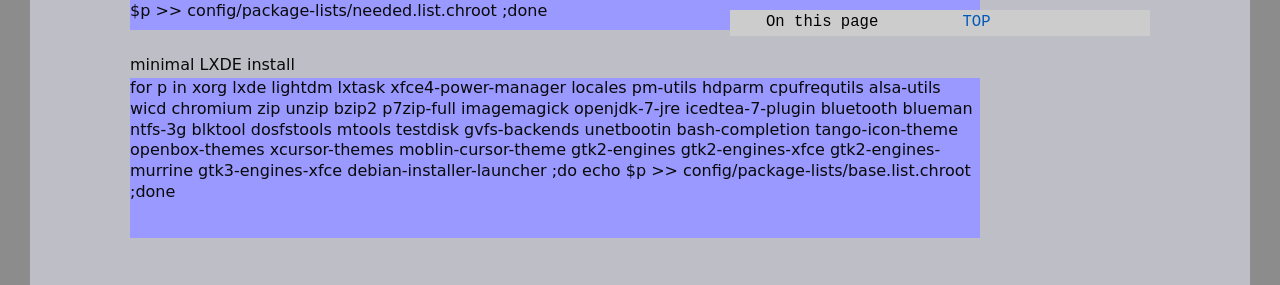
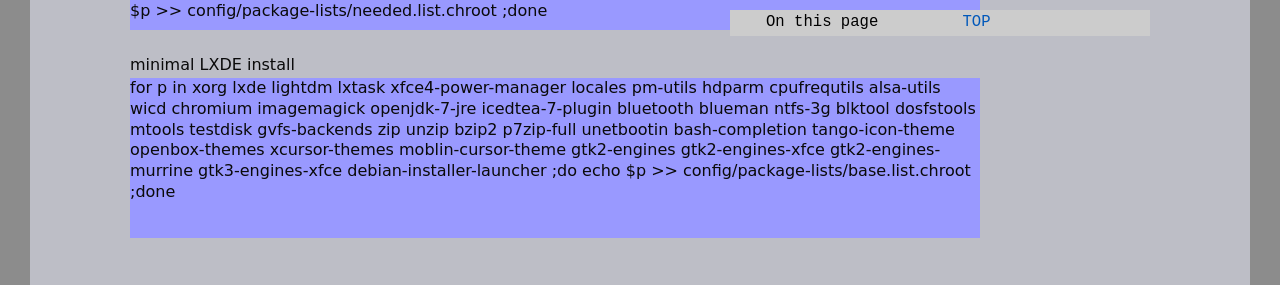
Before and after one commit to dquinton/debian-install, a Jekyll site: the page built from tutorial/17-remote-install.html, in a window 1280 px wide and 900 px high, scrolled down 4617 px. Shown: the part 182-467 px from the top of the window. Built offline with Jekyll 4.4.1, drawn with Linux system fonts in a browser that asks for light colours.

Commit message:
updating pages

```diff
--- a/tutorial/17-remote-install.html
+++ b/tutorial/17-remote-install.html
@@ -268,7 +268,7 @@
 <div><br>
 </div>
 <div><span style="line-height:27px"><font size="3">minimal LXDE install</font></span></div>
-<div style="overflow:auto;width:850px;height:160px;background-color:#99f">for p in xorg lxde lightdm lxtask xfce4-power-manager locales pm-utils hdparm cpufrequtils alsa-utils wicd chromium zip unzip bzip2 p7zip-full imagemagick openjdk-7-jre icedtea-7-plugin bluetooth blueman ntfs-3g blktool dosfstools mtools testdisk gvfs-backends unetbootin bash-completion tango-icon-theme openbox-themes xcursor-themes moblin-cursor-theme gtk2-engines gtk2-engines-xfce gtk2-engines-murrine gtk3-engines-xfce debian-installer-launcher ;do echo $p &gt;&gt; config/package-lists/base.list.chroot ;done
+<div style="overflow:auto;width:850px;height:160px;background-color:#99f">for p in xorg lxde lightdm lxtask xfce4-power-manager locales pm-utils hdparm cpufrequtils alsa-utils wicd chromium imagemagick openjdk-7-jre icedtea-7-plugin bluetooth blueman ntfs-3g blktool dosfstools mtools testdisk gvfs-backends zip unzip bzip2 p7zip-full unetbootin bash-completion tango-icon-theme openbox-themes xcursor-themes moblin-cursor-theme gtk2-engines gtk2-engines-xfce gtk2-engines-murrine gtk3-engines-xfce debian-installer-launcher ;do echo $p &gt;&gt; config/package-lists/base.list.chroot ;done
 </div>
 <div><br>
 </div>
```
